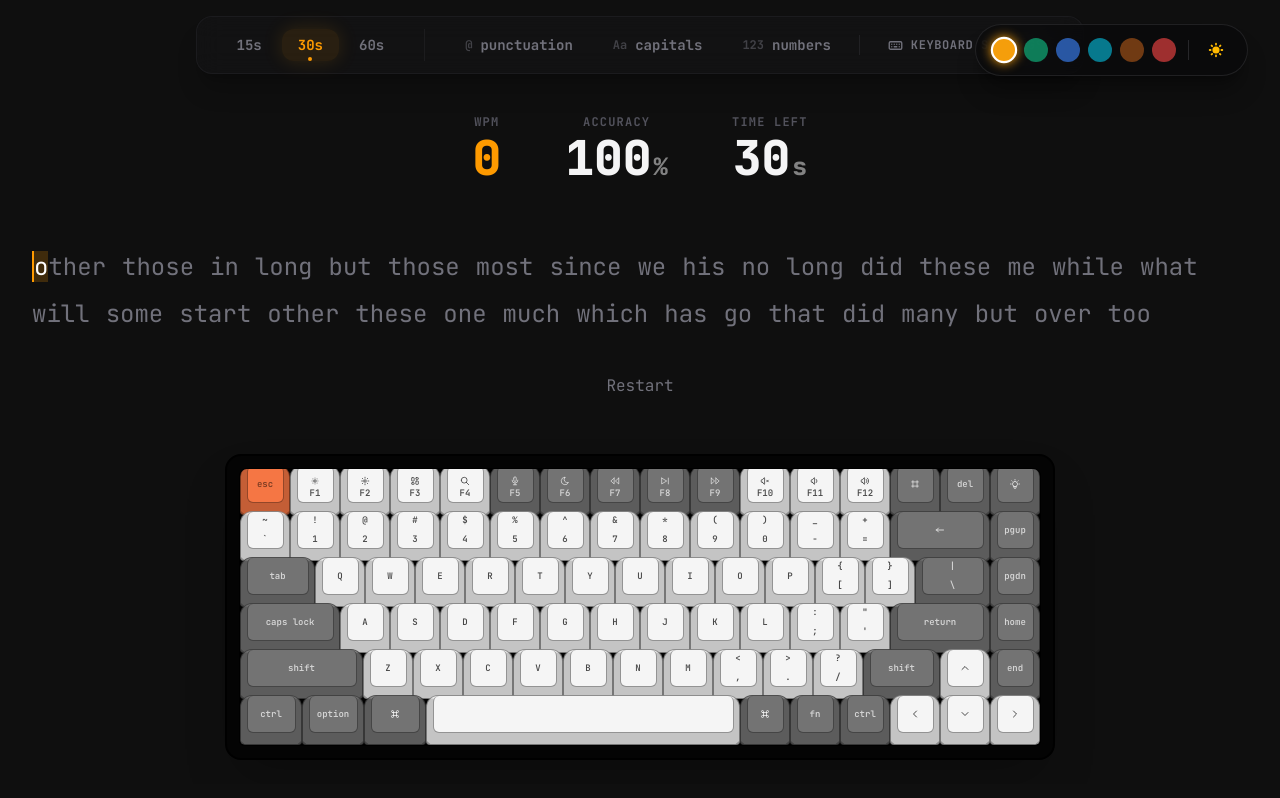
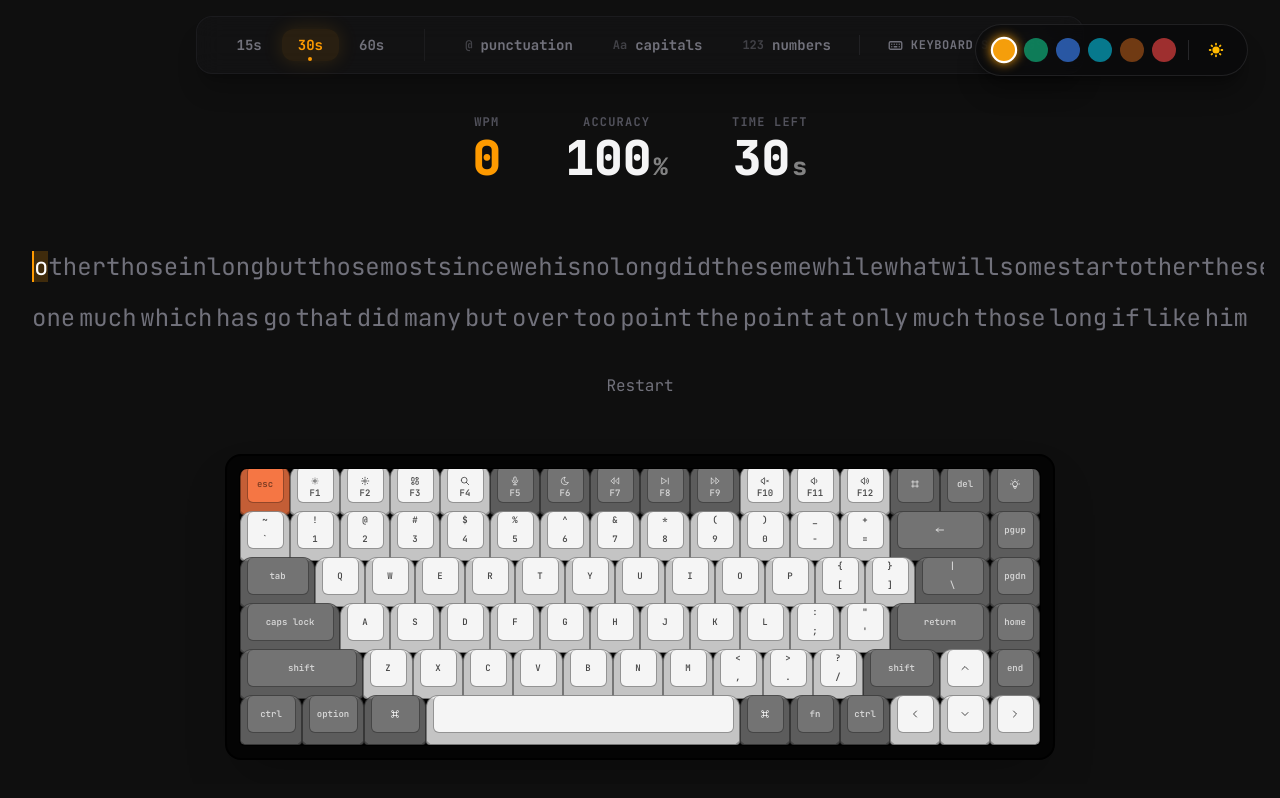
Before and after one commit to kuldeeprajput-dev/own-typing, a Next.js app: page / in a window 1280 px wide. Built offline with nearby package versions, Linux system fonts and the light colour scheme; no server answers.

Commit message:
feat: implement line-based word display with sliding window view in typing test

```diff
--- a/components/TypingTest.tsx
+++ b/components/TypingTest.tsx
@@ -162,6 +162,7 @@ export default function TypingTest() {
     options,
     stats,
     elapsed,
+    currentWordIndex,
     inputValue,
     handleInput,
     restart,
@@ -243,9 +244,14 @@ export default function TypingTest() {
       {status !== 'finished' && (
         <div
           ref={containerRef}
-          className="relative w-full max-w-7xl cursor-text text-center mt-6 px-4 overflow-hidden h-[6rem] sm:h-[6.6rem] md:h-[8rem]"
+          className="relative w-full max-w-[1400px] cursor-text text-center mt-6 px-4 overflow-hidden h-[6.5rem] sm:h-[7.5rem] md:h-[9.5rem]"
         >
-          <WordDisplay charStates={charStates} words={words} isDark={isDark} />
+          <WordDisplay
+            charStates={charStates}
+            words={words}
+            currentWordIndex={currentWordIndex}
+            isDark={isDark}
+          />
           {!isFocused && (
             <div className="absolute inset-0 flex items-center justify-center">
               <div className={`px-4 py-2 rounded-lg text-sm transition-all duration-500 ease-in-out ${styles.focusCard}`}>
--- a/components/WordDisplay.tsx
+++ b/components/WordDisplay.tsx
@@ -42,7 +42,7 @@ const WordRow = React.memo(function WordRow({ charStates, isDark = true }: WordR
   const cursorStyle = isDark ? themeStyles.dark : themeStyles.light;
 
   return (
-    <span className="inline-block mr-4 mb-2">
+    <span className="inline-block select-none">
       {charStates.map((charState, index) => (
         <span
           key={index}
@@ -66,19 +66,61 @@ WordRow.displayName = 'WordRow';
 interface WordDisplayProps {
   charStates: CharState[][];
   words: string[];
+  currentWordIndex: number;
   isDark?: boolean;
 }
 
-const WordDisplay = React.memo(function WordDisplay({ charStates, words, isDark = true }: WordDisplayProps) {
+const WordDisplay = React.memo(function WordDisplay({ charStates, words, currentWordIndex, isDark = true }: WordDisplayProps) {
+  const wordsPerRow = 22;
+
+  // Group all words into lines
+  const rows: { words: string[]; startIndex: number }[] = [];
+  for (let i = 0; i < words.length; i += wordsPerRow) {
+    rows.push({
+      words: words.slice(i, i + wordsPerRow),
+      startIndex: i,
+    });
+  }
+
+  // Find active line index based on currentWordIndex
+  const activeRowIdx = Math.floor(currentWordIndex / wordsPerRow);
+
+  // Keep a sliding window of exactly 3 lines
+  let startRow = 0;
+  if (activeRowIdx >= 2) {
+    startRow = activeRowIdx - 1;
+  }
+  // Ensure we don't go out of bounds at the end of the words list
+  if (startRow + 3 > rows.length) {
+    startRow = Math.max(0, rows.length - 3);
+  }
+
+  const visibleRows = rows.slice(startRow, startRow + 3);
+
   return (
-    <div className="flex flex-wrap leading-relaxed text-lg sm:text-xl md:text-2xl font-['JetBrains_Mono',_monospace]">
-      {words.map((word, index) => (
-        <WordRow
-          key={index}
-          charStates={charStates[index] || []}
-          isDark={isDark}
-        />
-      ))}
+    <div className="flex flex-col gap-y-3 leading-relaxed text-lg sm:text-xl md:text-2xl font-['JetBrains_Mono',_monospace] w-full">
+      {visibleRows.map((row, relativeIdx) => {
+        const globalRowIdx = startRow + relativeIdx;
+        const isFull = row.words.length === wordsPerRow;
+
+        return (
+          <div
+            key={globalRowIdx}
+            className={`flex w-full flex-nowrap ${isFull ? 'justify-between' : 'justify-start gap-x-6'}`}
+          >
+            {row.words.map((word, wordIdx) => {
+              const globalWordIndex = row.startIndex + wordIdx;
+              return (
+                <WordRow
+                  key={globalWordIndex}
+                  charStates={charStates[globalWordIndex] || []}
+                  isDark={isDark}
+                />
+              );
+            })}
+          </div>
+        );
+      })}
     </div>
   );
 });
--- a/hooks/useTypingEngine.ts
+++ b/hooks/useTypingEngine.ts
@@ -309,6 +309,7 @@ export function useTypingEngine(initialMode: TestMode = 30) {
     options,
     stats,
     elapsed,
+    currentWordIndex,
     inputValue,
     handleInput,
     restart,
```
